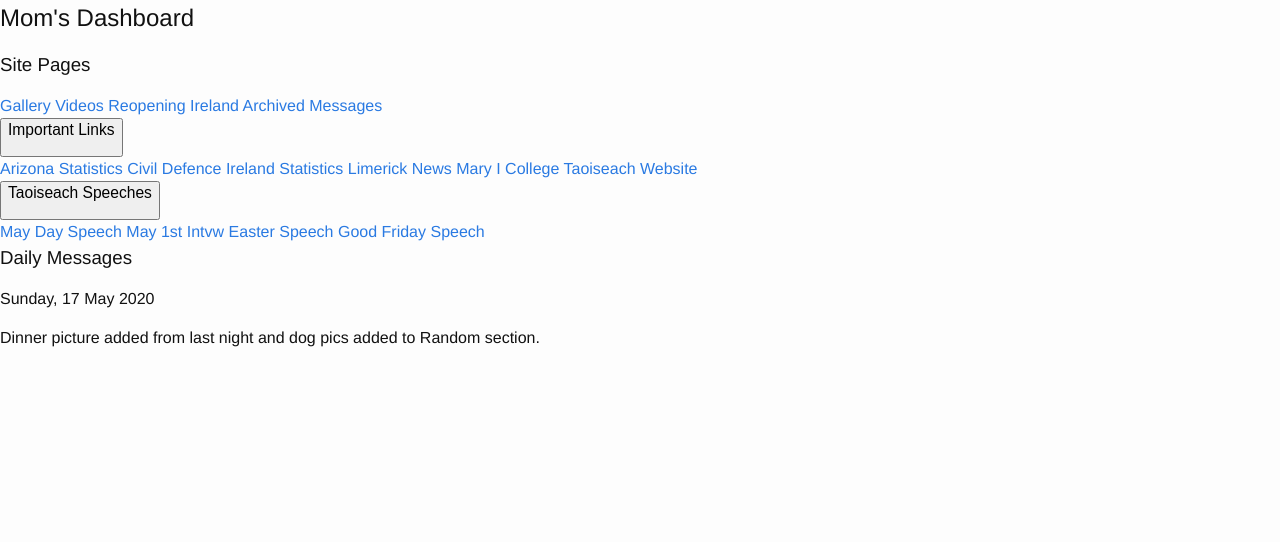
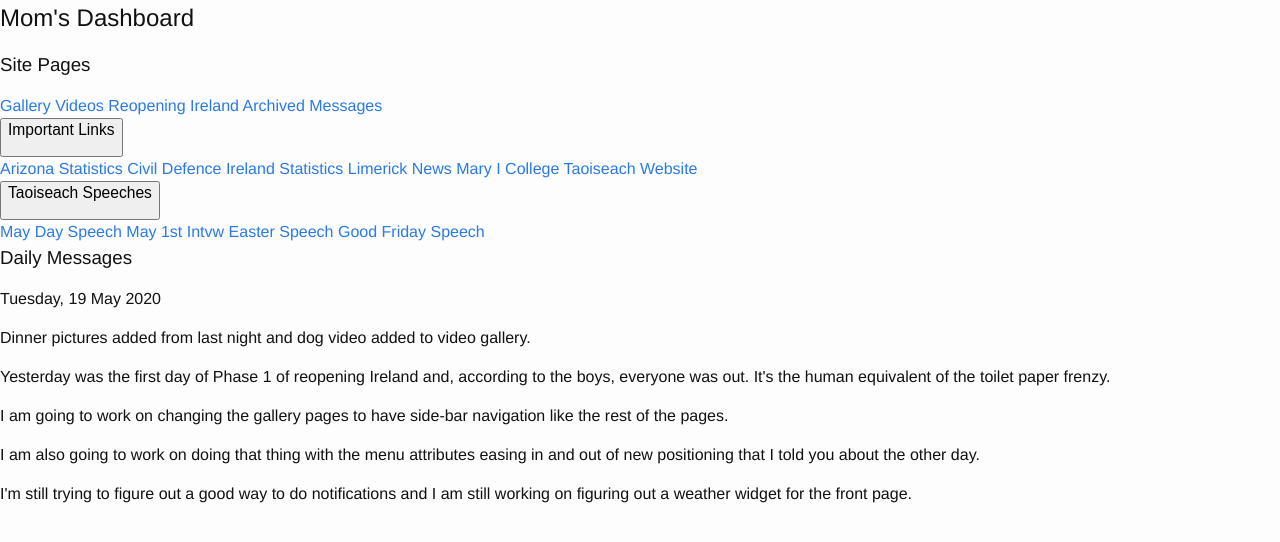
Before and after one commit to Verucassaults/Moms-Dashboard.io, a Jekyll site: the page index.html, which Jekyll copies as it is, in a window 1280 px wide. Shown: the top 542 px of the page. Built offline with Jekyll 4.4.1, drawn with Linux system fonts in a browser that asks for light colours.

Commit message:
Daily update

```diff
--- a/Moms_Gallery.html
+++ b/Moms_Gallery.html
@@ -48,6 +48,12 @@
             </div> -->
 
             <p id="dinners ">Dinners</p>
+            <div class="column">
+                <a href="images/Squash & Apple Soup.jpg" target="_top">Squash & Apple Soup<img alt="Squash & Apple Soup" src="images/Squash & Apple Soup.jpg" style="width:250px;height:250px;" class="rotateimg90" border="5"></a>
+            </div>
+            <div class="column">
+                <a href="images/Bread for Soup.jpg" target="_top">Bread for Soup<img alt="Bread for Soup" src="images/Bread for Soup.jpg" style="width:250px;height:250px;" class="rotateimg90" border="5"></a>
+            </div>
             <div class="column">
                 <a href="images/Saturday Yogurt Curry.jpg" target="_top">Saturday Yogurt Curry<img alt="Saturday Yogurt Curry" src="images/Saturday Yogurt Curry.jpg" style="width:250px;height:250px;" class="rotateimg90" border="5"></a>
             </div>
--- a/Moms_Video_Gallery.html
+++ b/Moms_Video_Gallery.html
@@ -23,6 +23,10 @@
     <header></header>
     <main>
         <div class="box" align="left">
+            <h2>Dogs After Grooming</h2>
+            <iframe width="560" height="315" src="https://www.youtube.com/embed/kur8GhFsY5I?start=3" frameborder="0" allow="accelerometer; autoplay; encrypted-media; gyroscope; picture-in-picture" allowfullscreen></iframe>
+        </div>
+        <div class="box" align="left">
             <h2>Steaming Rösti</h2>
             <iframe width="560" height="315" src="https://www.youtube.com/embed/FDXQ6f8HfQY" frameborder="0" allow="accelerometer; autoplay; encrypted-media; gyroscope; picture-in-picture" allowfullscreen></iframe>
         </div>
--- a/archived_messages.html
+++ b/archived_messages.html
@@ -29,6 +29,12 @@
             <h2>*Messages will appear in the reverse order of how they were entered-newest on top</h2>
             <hr/>
             <!-- messages -->
+            <h4>Monday, 18 May 2020</h4>
+            <p>Nothing to report.</p>
+            <br>
+            <h4>Sunday, 17 May 2020</h4>
+            <p>Dinner picture added from last night and dog pics added to Random section.</p>
+            <br>
             <h4>Saturday, 16 May 2020</h4>
             <p>no messages</p>
             <br>
--- a/index.html
+++ b/index.html
@@ -49,8 +49,12 @@
         <!-- Page content -->
         <div class="main">
             <h3>Daily Messages</h3>
-            <h4>Sunday, 17 May 2020</h4>
-            <p>Dinner picture added from last night and dog pics added to Random section.</p>
+            <h4>Tuesday, 19 May 2020</h4>
+            <p>Dinner pictures added from last night and dog video added to video gallery.</p>
+            <p>Yesterday was the first day of Phase 1 of reopening Ireland and, according to the boys, everyone was out. It's the human equivalent of the toilet paper frenzy.</p>
+            <p>I am going to work on changing the gallery pages to have side-bar navigation like the rest of the pages.</p>
+            <p>I am also going to work on doing that thing with the menu attributes easing in and out of new positioning that I told you about the other day.</p>
+            <p>I'm still trying to figure out a good way to do notifications and I am still working on figuring out a weather widget for the front page.</p>
         </div>
     </main>
     <footer>
```
Also changed, not shown: 2 other files.
